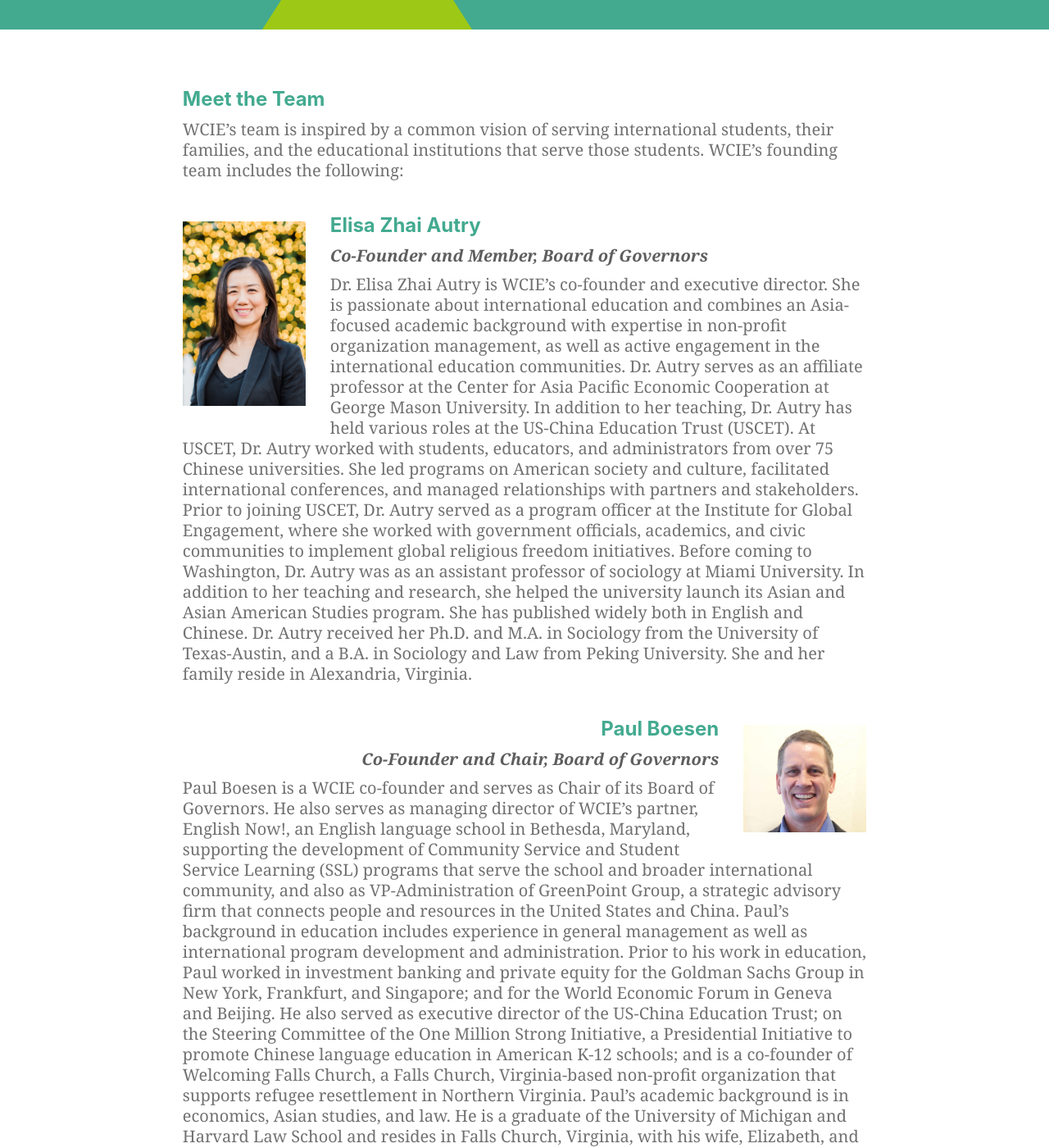
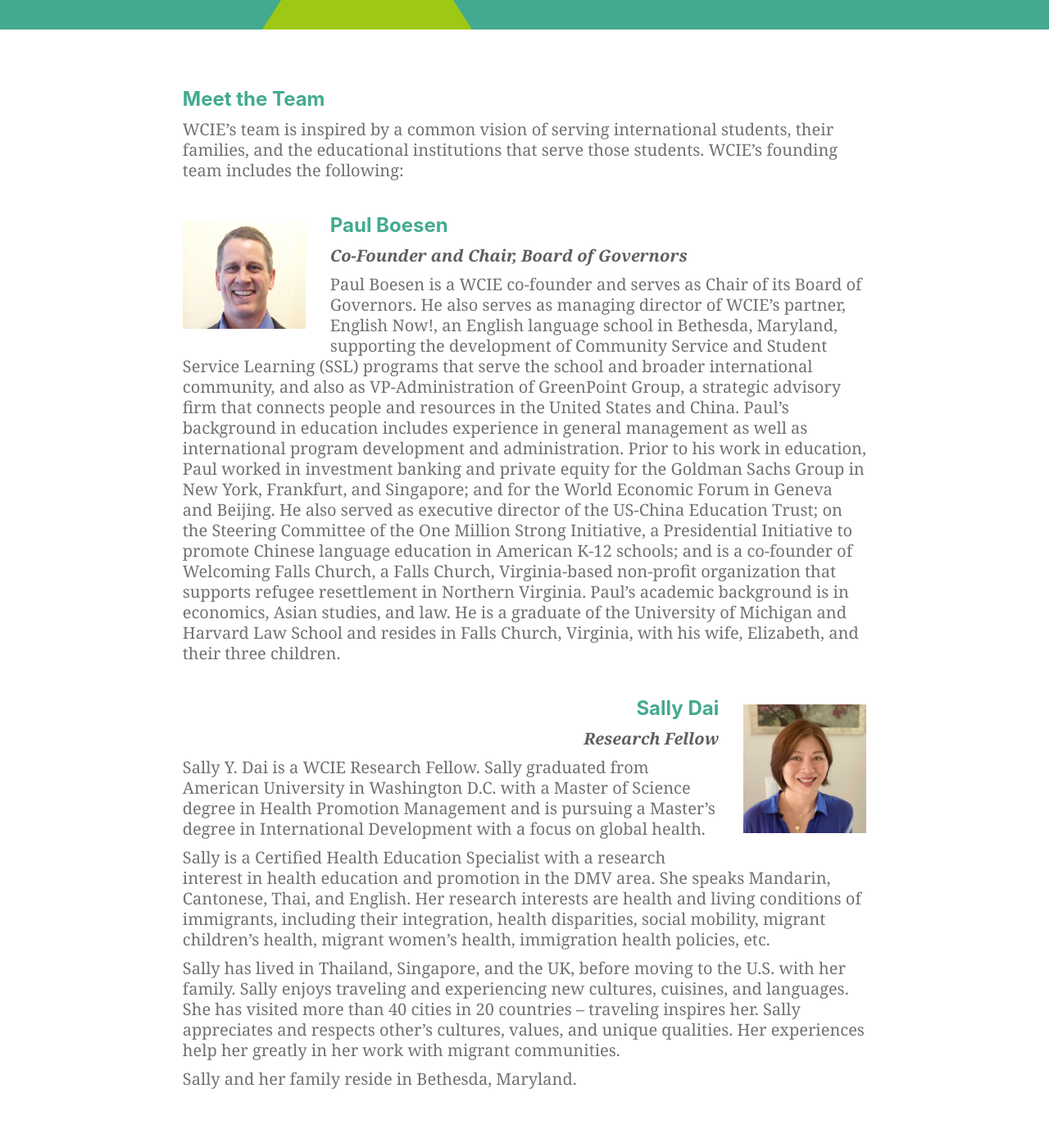
Before and after one commit to washingtoncie/washingtoncie.github.io, a Jekyll site: the page built from _pages/team.md, in a window 1280 px wide and 1400 px high, scrolled down 551 px. Shown: the whole window at 82% size. Built offline with Jekyll 4.4.1, drawn with Linux system fonts in a browser that asks for light colours.

Commit message:
Update team.md

```diff
--- a/_pages/team.md
+++ b/_pages/team.md
@@ -8,14 +8,6 @@ styles:
 ## Meet the Team
 
 WCIE's team is inspired by a common vision of serving international students, their families, and the educational institutions that serve those students. WCIE's founding team includes the following:
-
-![Elisa Zhai Autry Picture](/assets/images/team/elisa-autry.jpg "Elisa Zhai Autry Picture")
-
-## Elisa Zhai Autry
-
-_**Co-Founder and Member, Board of Governors**_
-
-Dr. Elisa Zhai Autry is WCIE's co-founder and executive director. She is passionate about international education and combines an Asia-focused academic background with expertise in non-profit organization management, as well as active engagement in the international education communities. Dr. Autry serves as an affiliate professor at the Center for Asia Pacific Economic Cooperation at George Mason University. In addition to her teaching, Dr. Autry has held various roles at the US-China Education Trust (USCET). At USCET, Dr. Autry worked with students, educators, and administrators from over 75 Chinese universities. She led programs on American society and culture, facilitated international conferences, and managed relationships with partners and stakeholders. Prior to joining USCET, Dr. Autry served as a program officer at the Institute for Global Engagement, where she worked with government officials, academics, and civic communities to implement global religious freedom initiatives. Before coming to Washington, Dr. Autry was as an assistant professor of sociology at Miami University. In addition to her teaching and research, she helped the university launch its Asian and Asian American Studies program. She has published widely both in English and Chinese. Dr. Autry received her Ph.D. and M.A. in Sociology from the University of Texas-Austin, and a B.A. in Sociology and Law from Peking University. She and her family reside in Alexandria, Virginia.
 
 ![Paul Boesen Picture](/assets/images/team/paul-boesen.jpg "Paul Boesen Picture")
 
```
